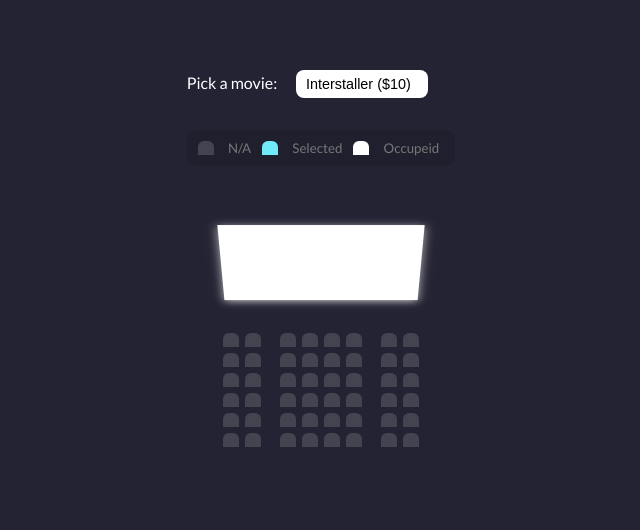
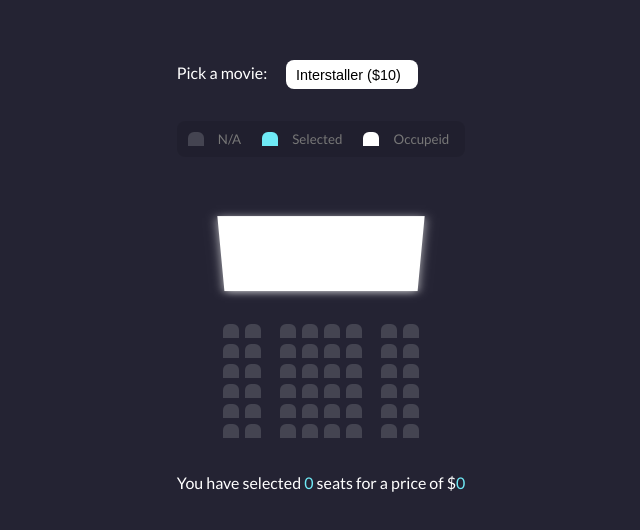
Before and after one commit to mahmood-kn/react-movie-seat-booking, a React (Create React App) app: page / in a window 1280 px wide. Shown: the part 140-670 px from the top of the page, without its empty margins (319-959 px from the left). Built offline with nearby package versions, Linux system fonts and the light colour scheme.

Commit message:
total component init

```diff
--- a/src/App.js
+++ b/src/App.js
@@ -3,6 +3,7 @@ import SelectList from './components/SelectList';
 import Help from './components/Help';
 import Screen from './components/Screen';
 import Seats from './components/Seats';
+import Total from './components/Total';
 
 function App() {
   return (
@@ -13,6 +14,7 @@ function App() {
         <Screen />
         <Seats />
       </div>
+      <Total />
     </>
   );
 }
--- a/src/components/Total.js
+++ b/src/components/Total.js
@@ -0,0 +1,13 @@
+import React from 'react';
+
+const Total = () => {
+  return (
+    <div className='info'>
+      <p>
+        You have selected <span>0</span> seats for a price of $<span>0</span>
+      </p>
+    </div>
+  );
+};
+
+export default Total;
```
